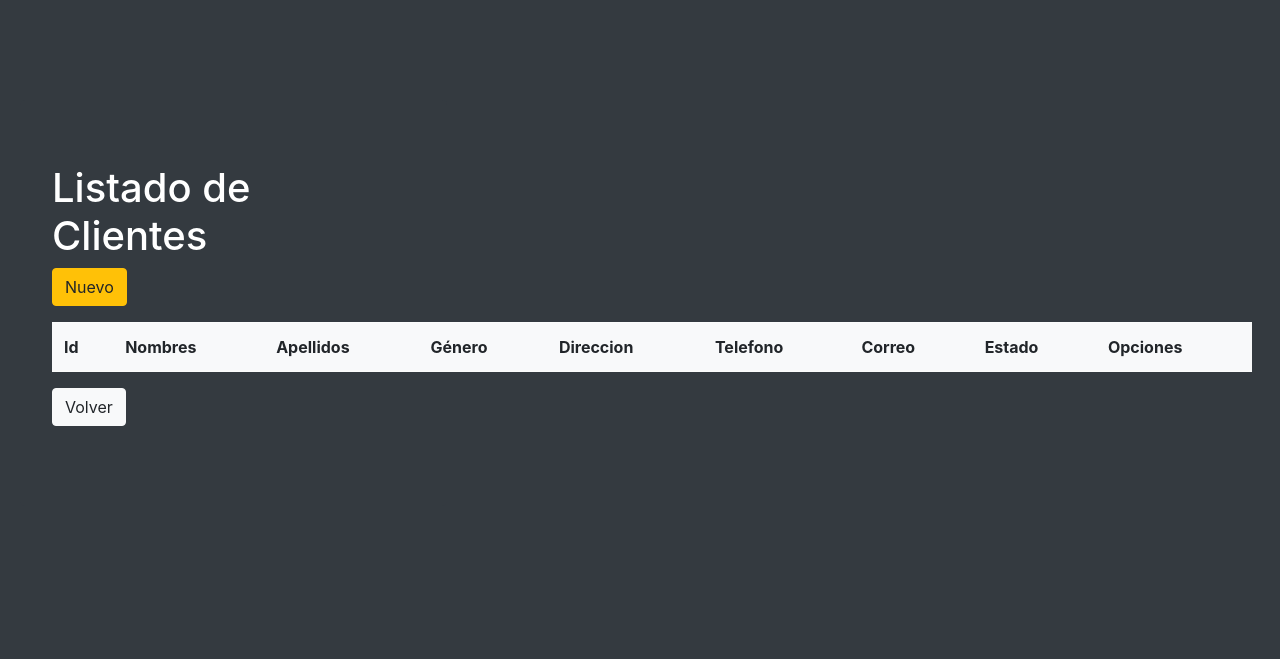
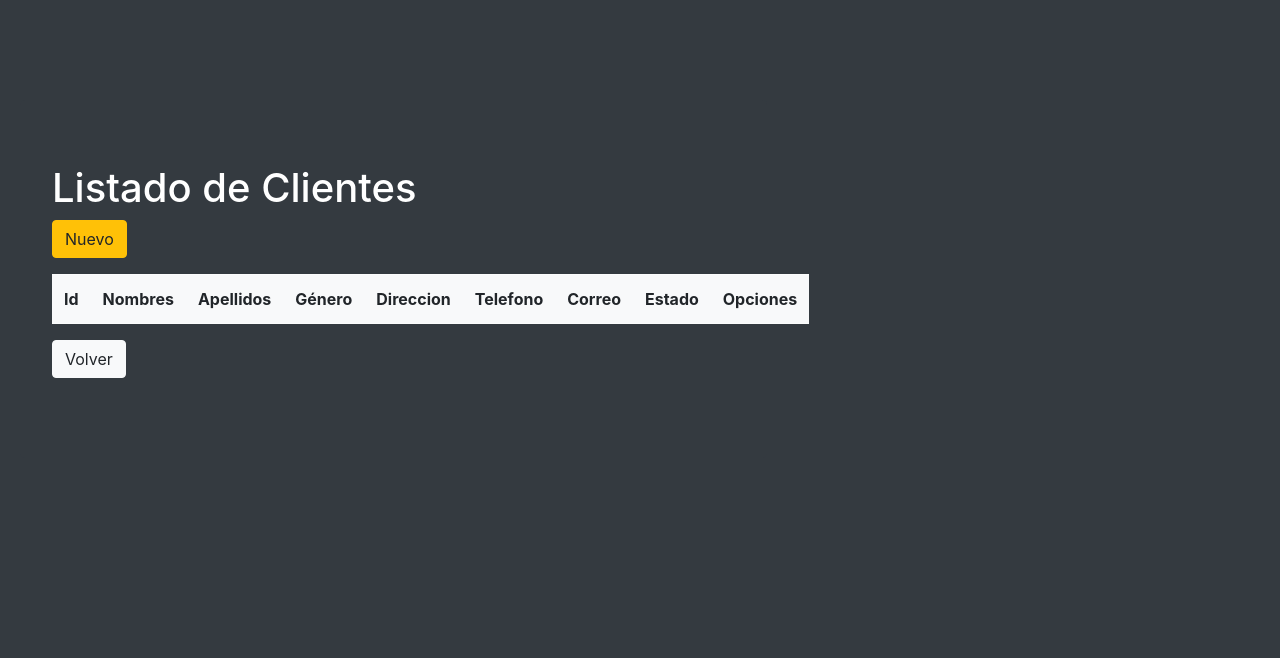
Before and after one commit to CeonSl/crud-dao-comercio, a PHP site: page /crud-dao-comercio/inicio/cliente in a window 1280 px wide. Shown: the part 80-739 px from the top of the page. Run offline with PHP 8.4, Linux system fonts and the light colour scheme; data that the repository does not hold is empty.

Commit message:
Arreglando tamaño de cliente y nparametro

```diff
--- a/view/indexCliente.php
+++ b/view/indexCliente.php
@@ -4,14 +4,14 @@ include_once("model/cliente/dao/DaoCliente.php");
 ?>
 <body class="bg-dark">
 
-  <div class="jumbotron bg-dark col-lg-4 col-md-4 col-sm-4 float-md-center" style="margin: 20px;">
+  <div class="jumbotron bg-dark col-lg-7 col-md-7 col-sm-7 float-md-center" style="margin: 20px;">
     <h1 style="color: #fff;">Listado de Clientes</h1>
 
     <p>
       <a href="<?php echo SERVERURL ?>registrar/cliente" class="btn btn-warning">Nuevo</a>
     </p>
 
-    <table style="width:1200px ;" class="table table-hover rounded-bottom table-light">
+    <table style="width:100% ;" class="table table-hover rounded-bottom table-light">
       <tr>
         <th>Id</th>
         <th>Nombres</th>
--- a/view/indexNParametro.php
+++ b/view/indexNParametro.php
@@ -1,12 +1,11 @@
 <body class="bg-dark">
 
-  <div class="jumbotron bg-dark col-lg-4 col-md-4 col-sm-4 float-md-center" style="margin: 20px; color: #fff;">
+  <div class="jumbotron bg-dark col-lg-6 col-md-6 col-sm-6 float-md-center" style="margin: 20px; color: #fff;">
     <h1>Listado de nivel de parametro</h1>
 
     <p>
       <a href="<?php echo SERVERURL ?>registrar/nParametro" class="btn btn-warning">Nuevo</a>
     </p>
-
     <table style="width:100% ;" class="table table-hover rounded-bottom table-light">
       <tr>
         <th>Id</th>
```
